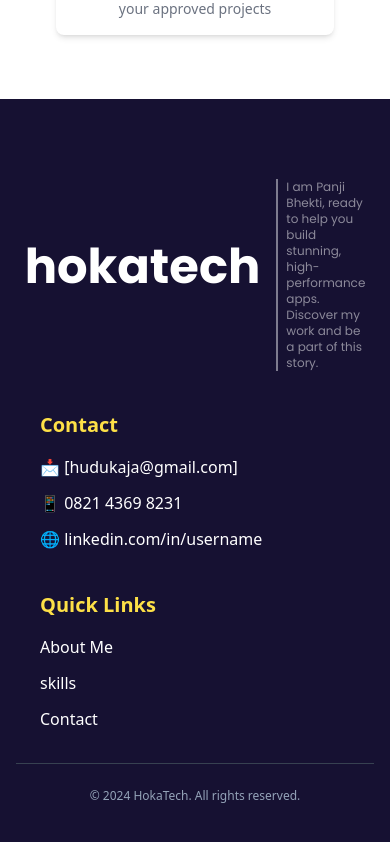
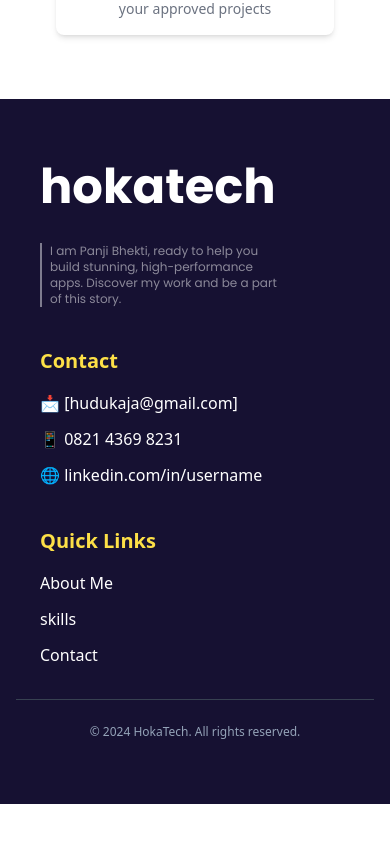
Before and after one commit to panjidev-cy/Hokatech, a React (Vite) app: page / in a window 390 px wide. Shown: the part 3113-3955 px from the top of the page. After the commit the page ends 3917 px from the top, so only its background shows below. Built offline with nearby package versions, Linux system fonts and the light colour scheme; a web font is replaced by a local one.

Commit message:
update responsive footer cardlist

```diff
--- a/src/layouts/Footer.jsx
+++ b/src/layouts/Footer.jsx
@@ -3,7 +3,7 @@ const Footer = () => {
         <footer className="bg-dark text-white py-10 px-6 md:px-4" id="contact">
             {/* Top Section */}
             <div className="grid grid-cols-2 md:grid-cols-1 gap-10 p-6 place-items-center border-b border-gray-700 pb-8">
-                <div className="w-full flex items-center justify-center gap-4 ">
+                <div className="w-full flex items-center justify-center gap-4 md:flex-col md:items-start ">
                     <h1 className="text-5xl font-bold font-poppins hover:text-yellow-300">hokatech</h1>
                     <p className="text-xs opacity-50 font-poppins mt-4 w-[80%] border-l-2 pl-2 hover:text-yellow-300">
                     I am Panji Bhekti, ready to help you build stunning, high-performance apps. Discover my work and be a part of this story.
--- a/src/layouts/Skill.jsx
+++ b/src/layouts/Skill.jsx
@@ -11,7 +11,7 @@ const Skill = () => {
             </h1>
 
             {/* Card List */}
-            <div className="w-full flex items-center justify-center   py-8" id="skills">
+            <div className="w-full h-screen md:h-auto flex items-center justify-center   py-8" id="skills">
                 <CardList />
             </div>
         </section>
```
